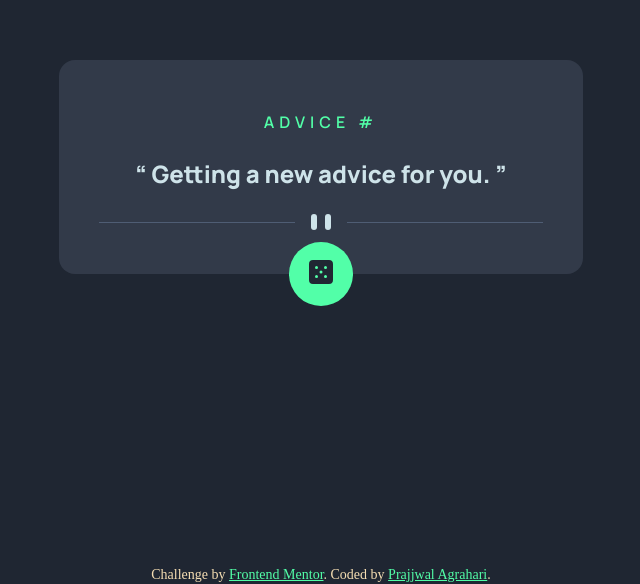
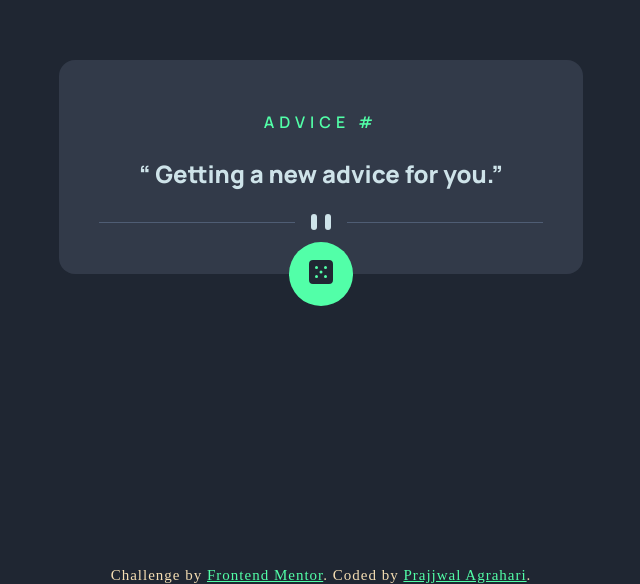
Before and after one commit to prajjwalag/FrontEndMentor_AdviceGenerationApp, a plain HTML site: page index.html in a window 1280 px wide. Shown: the part 233-817 px from the top of the page, without its empty margins (319-959 px from the left). Drawn offline with Linux system fonts and the light colour scheme; no server answers.

Commit message:
Made some changes.

```diff
--- a/style.css
+++ b/style.css
@@ -65,9 +65,10 @@ button {
 
 .attribution
 {
-    font-size: 14px;
-     text-align: center;
+    font-size: 15px;
+    text-align: center;
     color: wheat;
+    letter-spacing: 1px;
 }
 .attribution a { color: hsl(150, 100%, 66%); }
 
```
Also changed, not shown: index.html (+1 -1 lines).
